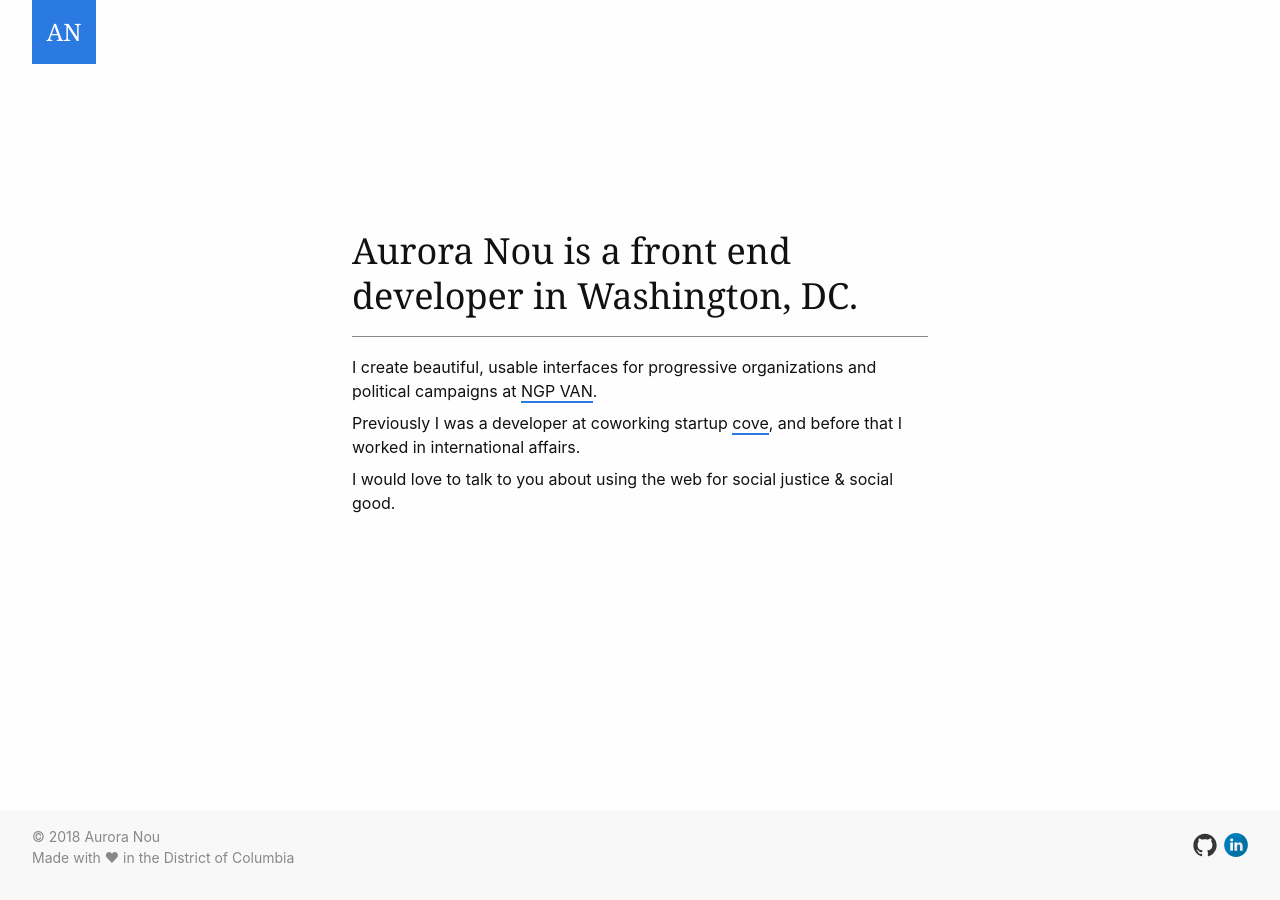
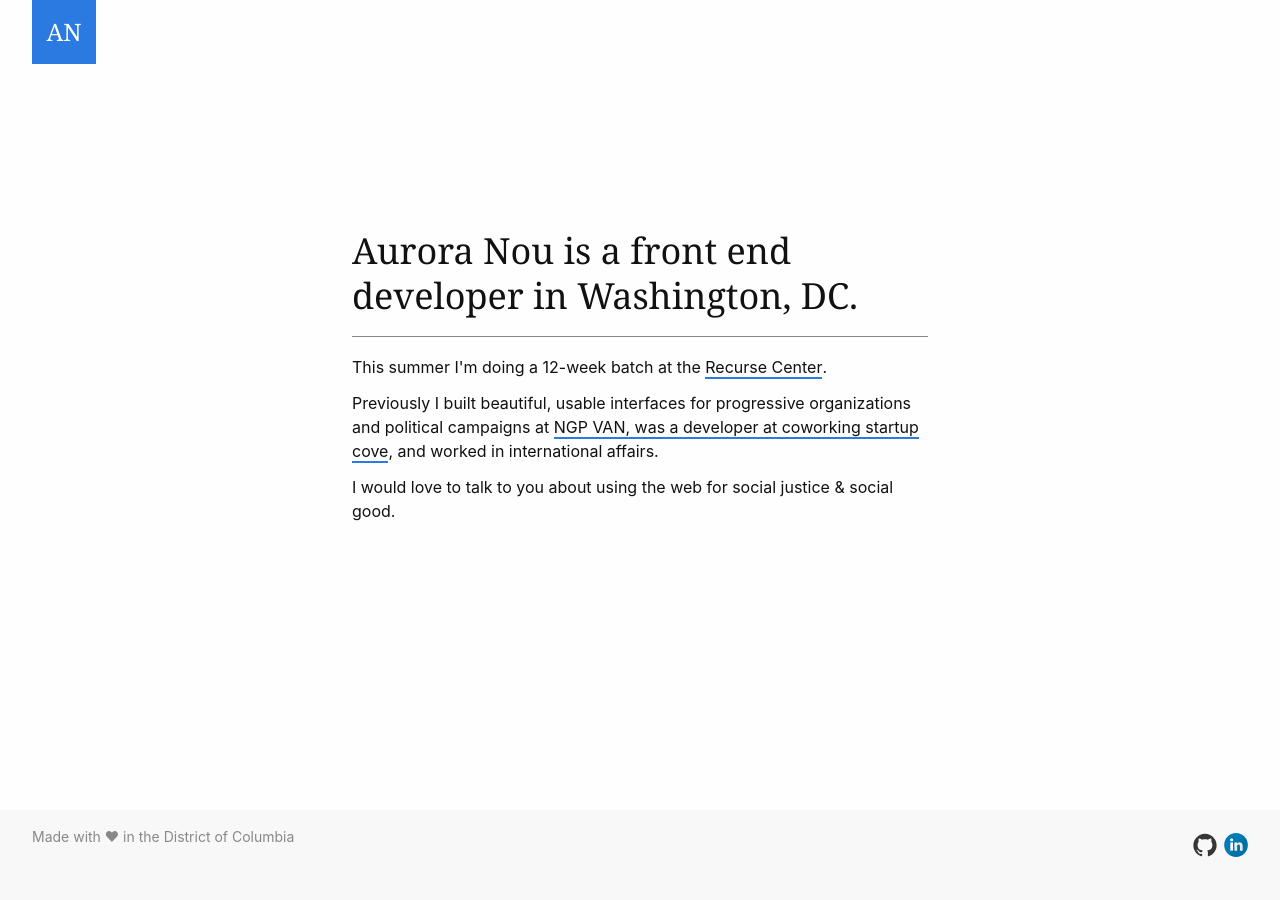
Before and after one commit to auroranou/auroranou.github.io, a Jekyll site: the page built from index.html, in a window 1280 px wide. Built offline with Jekyll 4.4.1, drawn with Linux system fonts in a browser that asks for light colours.

Commit message:
copy changes

```diff
--- a/_includes/footer.html
+++ b/_includes/footer.html
@@ -1,7 +1,5 @@
 <footer class='footer'>
   <div>
-    © 2018 Aurora Nou
-    <br/>
     Made with &hearts; in the District of Columbia
   </div>
   <nav class='footer__nav'>
--- a/_sass/_base.scss
+++ b/_sass/_base.scss
@@ -32,10 +32,14 @@
  * Set `margin-bottom` to maintain vertical rhythm
  */
 h1, h2, h3, h4, h5, h6,
-p, blockquote, pre,
+blockquote, pre,
 ul, ol, dl, figure,
 %vertical-rhythm {
   margin-bottom: 0.5rem;
+}
+
+p {
+  margin-bottom: 0.75em;
 }
 
 /*
--- a/index.html
+++ b/index.html
@@ -10,10 +10,10 @@
 </h1>
 <section class='section'>
   <p>
-    I create beautiful, usable interfaces for progressive organizations and political campaigns at <a href='https://www.ngpvan.com'>NGP VAN</a>.
+    This summer I'm doing a 12-week batch at the <a href='https://www.recurse.com'>Recurse Center</a>.
   </p>
   <p>
-    Previously I was a developer at coworking startup <a className='link' href='https://cove.is'>cove</a>, and before that I worked in international affairs.
+    Previously I built beautiful, usable interfaces for progressive organizations and political campaigns at <a href='https://www.ngpvan.com'>NGP VAN, was a developer at coworking startup <a className='link' href='https://cove.is'>cove</a>, and worked in international affairs.
   </p>
   <p>
     I would love to talk to you about using the web for social justice &amp; social good.
```
Also changed, not shown: README.md.
